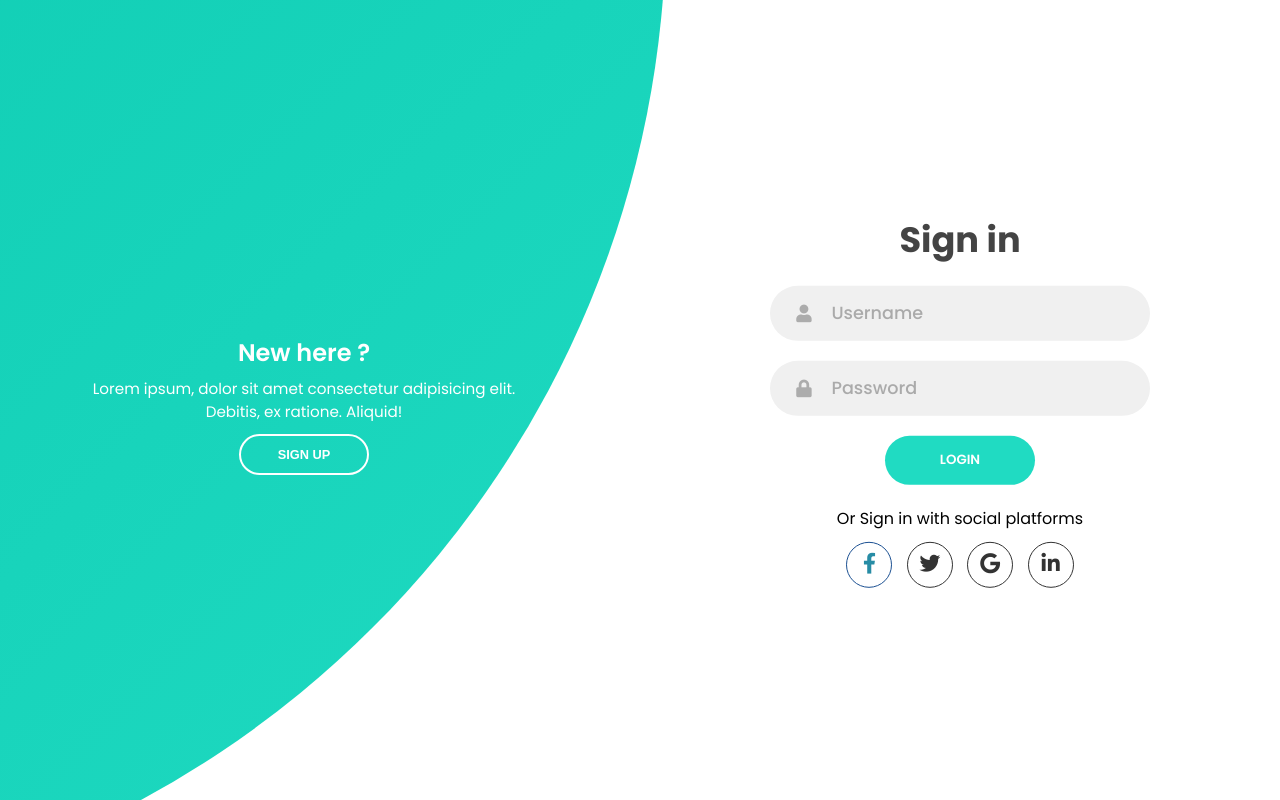
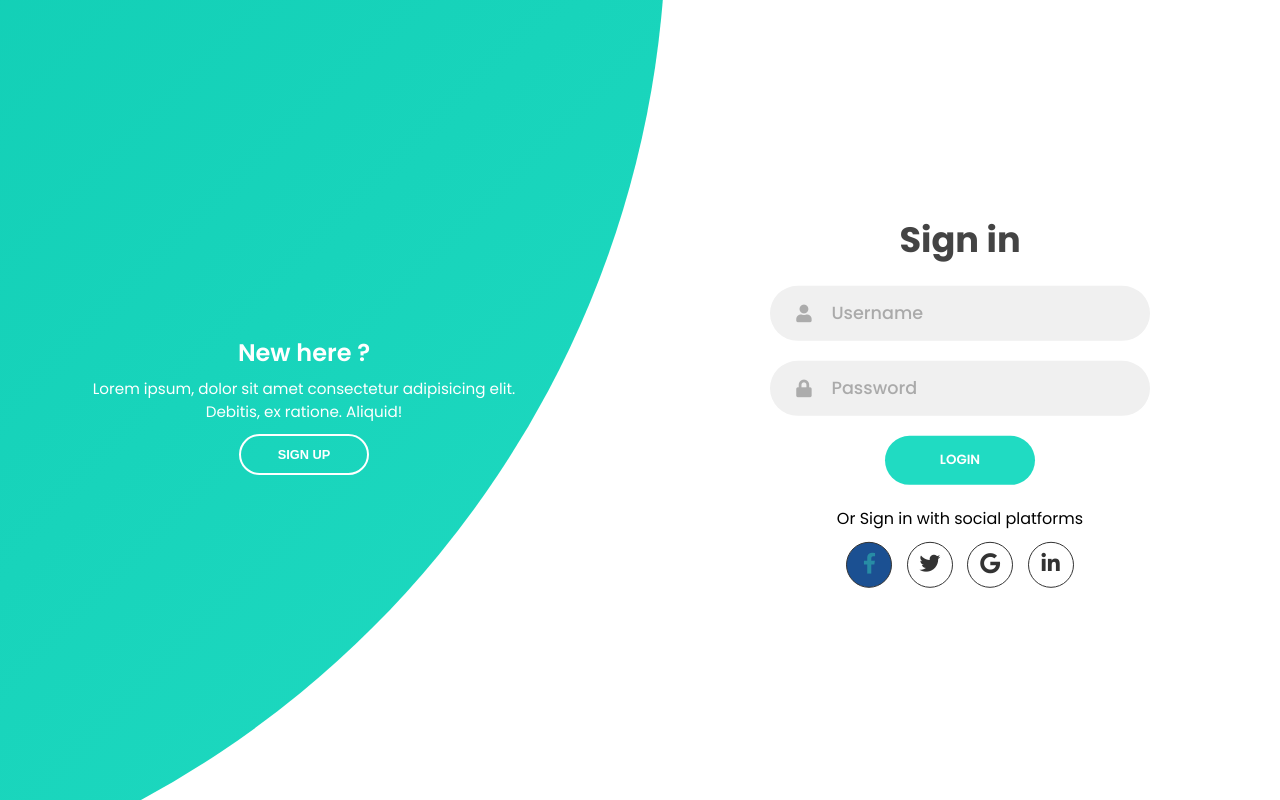
Before and after one commit to lutfiqaraman/loginform, a plain HTML site: page Index.html in a window 1280 px wide. In both pictures the pointer is over the link 869 px from the left and 564 px from the top of the page. Drawn offline with Linux system fonts and the light colour scheme.

Commit message:
change color of social icons when you hover

```diff
--- a/styles/style.css
+++ b/styles/style.css
@@ -148,7 +148,7 @@ form.sign-up-form {
 
 .social-icon:hover {
     color: #278ca5;
-    border-color: #1b5092;
+    background-color: #1b5092;
 }
 
 .signin-signup {
```
